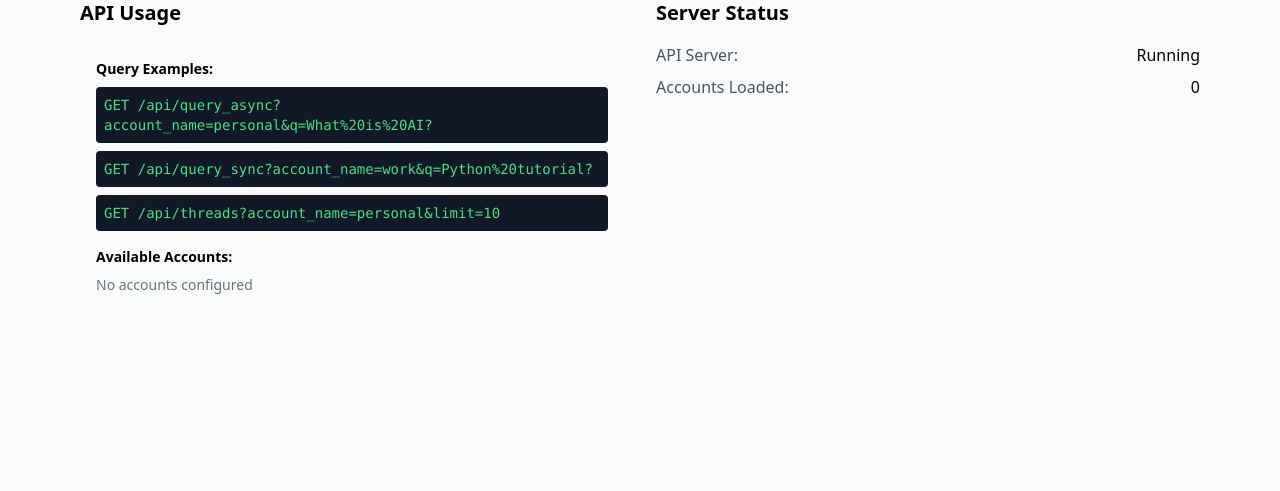
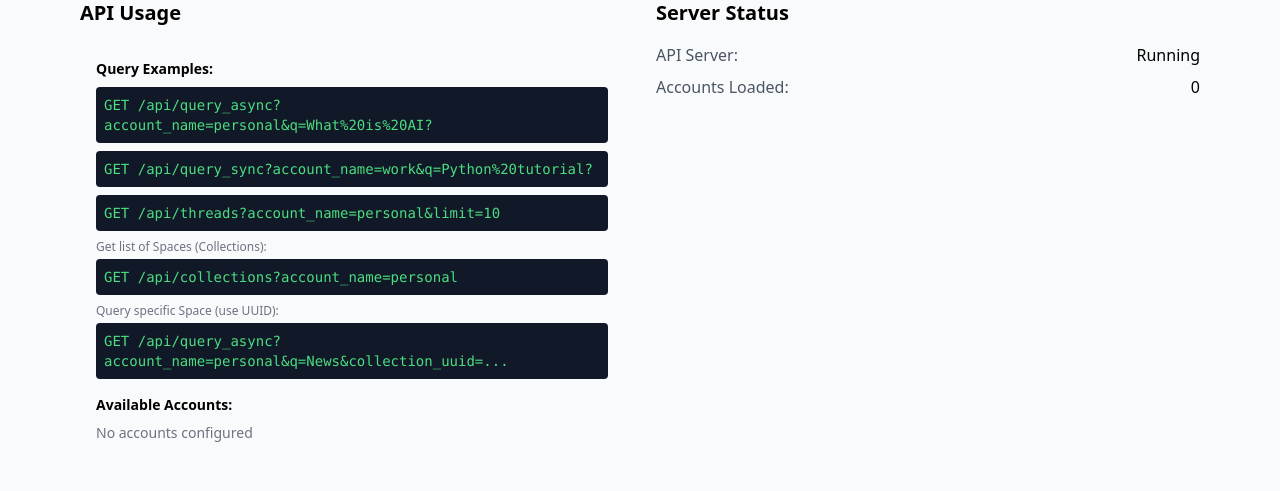
Before and after one commit to Zhihong0321/ee-perplexity-wrapper, a FastAPI app: page / in a window 1280 px wide. Shown: the part 919-1410 px from the top of the page. Before the commit the page ends 1213 px from the top, so only its background shows below. Run offline with FastAPI, Linux system fonts and the light colour scheme; some libraries are stand-ins or nearby versions.

Commit message:
Add Perplexity Spaces (Collections) support
- Implement backend methods to list and query Collections in lib/perplexity.py
- Add API endpoints for retrieving Spaces and threads within them
- Update query endpoints to support searching within a specific Space via UUID
- Add dashboard UI to view available Spaces and their details
- Update API documentation examples in dashboard

```diff
--- a/api/main.py
+++ b/api/main.py
@@ -68,6 +68,7 @@ async def generate_sse_stream(
     follow_up: Optional[dict],
     incognito: bool,
     account_name: str,
+    collection_uuid: Optional[str] = None,
 ):
     """Generate SSE stream from Perplexity responses."""
     response_count = 0
@@ -87,6 +88,7 @@ async def generate_sse_stream(
             language=language,
             follow_up=follow_up,
             incognito=incognito,
+            collection_uuid=collection_uuid,
         ):
             response_count += 1
             file_name = (
@@ -146,6 +148,7 @@ async def query_async(
     ),
     language: str = Query("en-US", description="Language"),
     incognito: bool = Query(False, description="Use incognito mode"),
+    collection_uuid: Optional[str] = Query(None, description="Collection UUID to search within"),
 ):
     """Stream Perplexity AI responses as Server-Sent Events (SSE). Handles both new and follow-up queries."""
     sources_list = [s.strip() for s in sources.split(",")]
@@ -163,6 +166,7 @@ async def query_async(
             follow_up=follow_up,
             incognito=incognito,
             account_name=account_name,
+            collection_uuid=collection_uuid,
         ),
         media_type="text/event-stream",
     )
@@ -188,6 +192,7 @@ async def query_sync(
     ),
     language: str = Query("en-US", description="Language"),
     incognito: bool = Query(False, description="Use incognito mode"),
+    collection_uuid: Optional[str] = Query(None, description="Collection UUID to search within"),
 ):
     """Query Perplexity AI and return the full response as JSON (no streaming)."""
     sources_list = [s.strip() for s in sources.split(",")]
@@ -208,6 +213,7 @@ async def query_sync(
             language=language,
             follow_up=follow_up,
             incognito=incognito,
+            collection_uuid=collection_uuid,
         )
         file_name = f"API-{account_name}-{datetime.now().strftime('%Y%m%d%H%M%S')}-sync"
         save_resp(result, file_name)
@@ -268,6 +274,57 @@ async def get_thread(
         await cookie_manager.mark_account_used(account_name)
 
         return JSONResponse(content=thread)
+    except Exception as e:
+        return JSONResponse(content={"error": str(e), "account_used": account_name}, status_code=500)
+
+
+@app.get("/api/collections")
+async def list_collections(
+    account_name: str = Query(..., description="Account name to use"),
+    limit: int = 20,
+    offset: int = 0
+):
+    """List collections for account"""
+    try:
+        client = get_perplexity_client(account_name)
+        collections = client.list_collections(limit=limit, offset=offset)
+        collections["account_used"] = account_name
+        await cookie_manager.mark_account_used(account_name)
+        return JSONResponse(content=collections)
+    except Exception as e:
+        return JSONResponse(content={"error": str(e), "account_used": account_name}, status_code=500)
+
+
+@app.get("/api/collections/{collection_slug}")
+async def get_collection_details(
+    collection_slug: str,
+    account_name: str = Query(..., description="Account name to use")
+):
+    """Get collection details"""
+    try:
+        client = get_perplexity_client(account_name)
+        details = client.get_collection(collection_slug=collection_slug)
+        details["account_used"] = account_name
+        await cookie_manager.mark_account_used(account_name)
+        return JSONResponse(content=details)
+    except Exception as e:
+        return JSONResponse(content={"error": str(e), "account_used": account_name}, status_code=500)
+
+
+@app.get("/api/collections/{collection_slug}/threads")
+async def get_collection_threads(
+    collection_slug: str,
+    account_name: str = Query(..., description="Account name to use"),
+    limit: int = 20,
+    offset: int = 0
+):
+    """Get threads from collection"""
+    try:
+        client = get_perplexity_client(account_name)
+        threads = client.list_collection_threads(collection_slug, limit=limit, offset=offset)
+        threads["account_used"] = account_name
+        await cookie_manager.mark_account_used(account_name)
+        return JSONResponse(content=threads)
     except Exception as e:
         return JSONResponse(content={"error": str(e), "account_used": account_name}, status_code=500)
 
--- a/api/templates/dashboard.html
+++ b/api/templates/dashboard.html
@@ -122,6 +122,9 @@
                                 </div>
 
                                 <div class="flex gap-2">
+                                    <button onclick="viewCollections('{{ account_id }}')" class="btn-secondary text-sm">
+                                        Spaces
+                                    </button>
                                     <button onclick="testAccount('{{ account_id }}')" class="btn-secondary text-sm">
                                         Test
                                     </button>
@@ -166,6 +169,18 @@ GET /api/query_sync?account_name=work&q=Python%20tutorial?
 GET /api/threads?account_name=personal&limit=10
                                 </code>
                             </div>
+                            <div>
+                                <div class="text-gray-500 text-xs mb-1">Get list of Spaces (Collections):</div>
+                                <code class="block bg-gray-900 text-green-400 p-2 rounded">
+GET /api/collections?account_name=personal
+                                </code>
+                            </div>
+                            <div>
+                                <div class="text-gray-500 text-xs mb-1">Query specific Space (use UUID):</div>
+                                <code class="block bg-gray-900 text-green-400 p-2 rounded">
+GET /api/query_async?account_name=personal&q=News&collection_uuid=...
+                                </code>
+                            </div>
                         </div>
 
                         <h3 class="font-semibold text-sm mt-4 mb-2">Available Accounts:</h3>
@@ -199,6 +214,30 @@ GET /api/threads?account_name=personal&limit=10
                         </div>
                     </div>
                 </div>
+            </div>
+        </div>
+    </div>
+
+    <!-- Collections Modal -->
+    <div id="collectionsModal" class="hidden fixed inset-0 bg-black bg-opacity-50 flex items-center justify-center z-50">
+        <div class="bg-white rounded-lg p-6 max-w-4xl w-full mx-4 max-h-[80vh] overflow-y-auto">
+            <div class="flex justify-between items-center mb-4">
+                <h3 class="text-xl font-semibold">Spaces (Collections): <span id="collectionsAccountName"></span></h3>
+                <button onclick="closeCollectionsModal()" class="text-gray-500 hover:text-gray-700">
+                    <svg xmlns="http://www.w3.org/2000/svg" class="h-6 w-6" fill="none" viewBox="0 0 24 24" stroke="currentColor">
+                        <path stroke-linecap="round" stroke-linejoin="round" stroke-width="2" d="M6 18L18 6M6 6l12 12" />
+                    </svg>
+                </button>
+            </div>
+
+            <div id="collectionsList" class="space-y-4">
+                <div class="text-center py-8">Loading spaces...</div>
+            </div>
+
+            <div class="mt-6 flex justify-end">
+                <button onclick="closeCollectionsModal()" class="btn-secondary">
+                    Close
+                </button>
             </div>
         </div>
     </div>
@@ -261,6 +300,56 @@ GET /api/threads?account_name=personal&limit=10
             } catch (error) {
                 showToast('Network error: ' + error.message, 'error');
             }
+        }
+
+        async function viewCollections(accountName) {
+            document.getElementById('collectionsAccountName').textContent = accountName;
+            document.getElementById('collectionsModal').classList.remove('hidden');
+            const listContainer = document.getElementById('collectionsList');
+            listContainer.innerHTML = '<div class="text-center py-8">Loading spaces...</div>';
+
+            try {
+                const response = await fetch(`/api/collections?account_name=${accountName}`);
+                const data = await response.json();
+
+                if (data.error) {
+                    listContainer.innerHTML = `<div class="text-red-600 p-4 bg-red-50 rounded">Error: ${data.error}</div>`;
+                    return;
+                }
+
+                if (!data.data || data.data.length === 0) {
+                    listContainer.innerHTML = '<div class="text-center py-8 text-gray-500">No spaces found.</div>';
+                    return;
+                }
+
+                let html = '<div class="grid grid-cols-1 md:grid-cols-2 gap-4">';
+                data.data.forEach(collection => {
+                    html += `
+                        <div class="border border-gray-200 rounded p-4 hover:shadow transition-shadow">
+                            <div class="flex items-start justify-between mb-2">
+                                <div class="font-semibold text-lg">${collection.title}</div>
+                                <div class="text-xs bg-blue-100 text-blue-800 px-2 py-1 rounded">${collection.access_state}</div>
+                            </div>
+                            <div class="text-sm text-gray-600 mb-2 line-clamp-2">${collection.description || 'No description'}</div>
+                            <div class="text-xs text-gray-500 font-mono mb-3 bg-gray-50 p-1 rounded truncate">ID: ${collection.uuid}</div>
+                            <div class="flex gap-2 text-xs">
+                                <div class="bg-gray-100 px-2 py-1 rounded">Slug: ${collection.slug}</div>
+                                <div class="bg-gray-100 px-2 py-1 rounded">${collection.count || 0} items</div>
+                            </div>
+                        </div>
+                    `;
+                });
+                html += '</div>';
+
+                listContainer.innerHTML = html;
+
+            } catch (error) {
+                listContainer.innerHTML = `<div class="text-red-600 p-4 bg-red-50 rounded">Network error: ${error.message}</div>`;
+            }
+        }
+
+        function closeCollectionsModal() {
+            document.getElementById('collectionsModal').classList.add('hidden');
         }
 
         async function testAccount(accountName) {
```
Also changed, not shown: lib/perplexity.py (+42 -0 lines).
